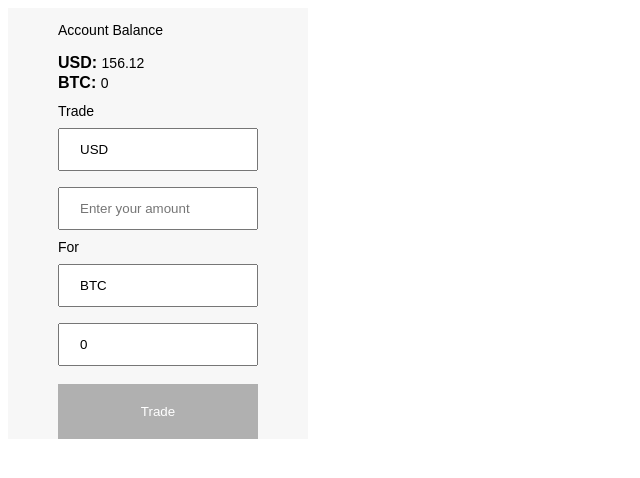
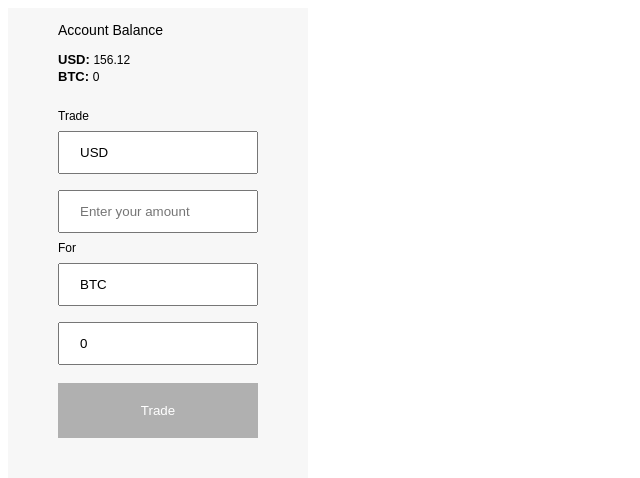
Before and after one commit to BaxterHall/btctrader, a React app: page / in a window 1280 px wide. Shown: the top 478 px of the page, without its empty margins (0-640 px from the left). Built offline with nearby package versions, Linux system fonts and the light colour scheme; no server answers.

Commit message:
css updates

```diff
--- a/src/container/traderbox.js
+++ b/src/container/traderbox.js
@@ -13,50 +13,44 @@ class TraderBox extends React.Component {
         this.handleChange = this.handleChange.bind(this);
         this.executeTrade = this.executeTrade.bind(this);
     }
-
     componentDidMount() {
         this.props.loadPrice();
         this.setState({
-            usdBank: this.state.usdBank.toFixed(2)
+            usdBank: this.state.usdBank.toFixed(2),
+
         })
-
     }
     handleChange(e) {
         let amount = Number(e.target.value);
-
         if (amount > this.state.usdBank) {
             this.setState({
                 disabled: true,
             })
+            // window.alert('Insufficient Funds');
         } else {
             this.setState({
                 disabled: false,
             })
             this.props.changeBid(amount);
-
         }
     }
-
     executeTrade() {
         let newBtcBalance = (this.state.btcBank + Number(this.props.btcQuote));
         let newUsdBalance = Number((this.state.usdBank - this.props.usdSold)).toFixed(2);
-
         this.setState({
             btcBank:   newBtcBalance,
             usdBank:   newUsdBalance,
             disabled: true,
         })
-
     }
     render() {
         return (
-
             <div className="trader">
                 <div className="traderInner">
                     <div className="bankBalance">
                         <p className="balance">Account Balance</p>
-                        <p className="usdTitle">USD: <span className="usdBalance">{this.state.usdBank}</span></p>
-                        <p className="btcTitle">BTC: <span className="btcBalance">{this.state.btcBank}</span></p>
+                        <p className="bankTitle">USD: <span className="usdBalance">{this.state.usdBank}</span></p>
+                        <p className="bankTitle">BTC: <span className="btcBalance">{this.state.btcBank}</span></p>
                     </div>
                     <div className="usdTrader">
                         <form>
@@ -64,7 +58,7 @@ class TraderBox extends React.Component {
                                 Trade
                             </label><br />
                             <input className="currencyType" type="text" name="USD" value="USD" readOnly/><br />
-                            <input className="tradeBox" type="text" onChange={this.handleChange} placeholder="Enter your amount" />
+                            <input className="tradeBox" type="text" onChange={this.handleChange} placeholder="Enter your amount"/>
                         </form>
                     </div>
                     <div className="btcTrader">
@@ -82,7 +76,6 @@ class TraderBox extends React.Component {
         )
     }
 }
-
 const mapStateToProps = (state) => {
     return state
 }
--- a/src/reducers/index.js
+++ b/src/reducers/index.js
@@ -3,6 +3,7 @@ let defaultState = {
     btcBank: 0,
     btcQuote: 0,
     btcPrice: '',
+
     tradeRate: 0,
     usdSold: 0,
 }
--- a/src/styles/appStyles.scss
+++ b/src/styles/appStyles.scss
@@ -1,26 +1,29 @@
 .trader{
     display:flex;
-    justify-content: center;
+    justify-content: flex-start;
     flex-wrap:nowrap;
     flex-direction:column;
     background-color:#f7f7f7;
     width: 300px;
+    height:500px;
     font-family: 'Source Sans Pro', sans-serif;
     .traderInner{
         margin: 0 auto;
+        font-size:12px;
         label{
             font-family: 'Source Sans Pro', sans-serif;
-            font-size:14px;
+            font-size:12px;
         }
         .form{
             font-family: 'Source Sans Pro', sans-serif;
-            font-size:15px;
+            font-size:12px;
         }
         .currencyType{
             width: 200px;
             padding: 12px 20px;
             margin: 8px 0;
             box-sizing: border-box;
+
         }
         .tradeBox{
             width: 200px;
@@ -30,31 +33,25 @@
         }
     }
     .bankBalance{
-
+        margin-bottom:25px;
         .balance{
             font-size:14px;
-            margin-bottom:0px;
         }
-        .usdTitle,
-        .btcTitle{
+        .bankTitle{
             font-family: 'Source Sans Pro', sans-serif;
+            margin-top:2px;
             margin-bottom:0px;
             font-weight:600;
-            font-size:16px;
+            font-size:13px;
         }
         .usdBalance,
         .btcBalance{
             font-weight:400;
-            font-size:14px;
-        }
-        .btcTitle{
-            margin-top:2px;
+            font-size:12px;
         }
     }
-
     .usdTrader{
         margin-top:10px;
-
     }
 
     #tradeBtn{
```
